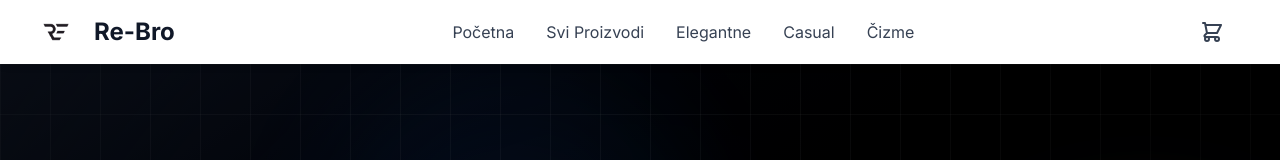
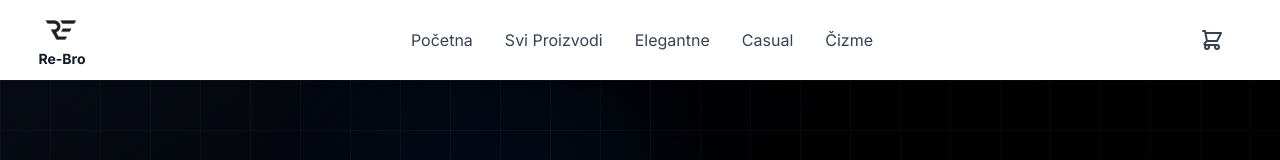
Before and after one commit to AsadGudzevic94/re-bro-store, a Next.js app: page / in a window 1280 px wide. Shown: the top 160 px of the page. Built offline with nearby package versions, Linux system fonts and the light colour scheme.

Commit message:
Change logo layout to vertical with text below

```diff
--- a/app/components/Header.tsx
+++ b/app/components/Header.tsx
@@ -14,17 +14,17 @@ export default function Header() {
   return (
     <header className="bg-white shadow-md sticky top-0 z-50">
       <nav className="max-w-7xl mx-auto px-4 sm:px-6 lg:px-8">
-        <div className="flex justify-between items-center h-16">
+        <div className="flex justify-between items-center h-20">
           {/* Logo */}
-          <Link href="/" className="flex items-center gap-3">
+          <Link href="/" className="flex flex-col items-center gap-1 py-2">
             <Image
               src="/logo.jpg"
               alt="Re-Bro Logo"
-              width={50}
-              height={50}
+              width={60}
+              height={60}
               className="object-contain"
             />
-            <span className="text-2xl font-bold text-gray-900">Re-Bro</span>
+            <span className="text-sm font-bold text-gray-900 -mt-1">Re-Bro</span>
           </Link>
 
           {/* Desktop Navigation */}
```
